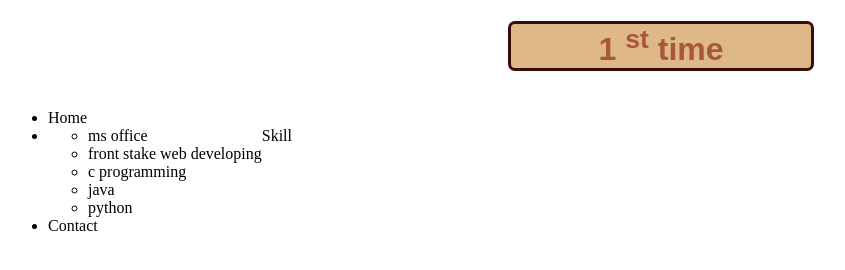
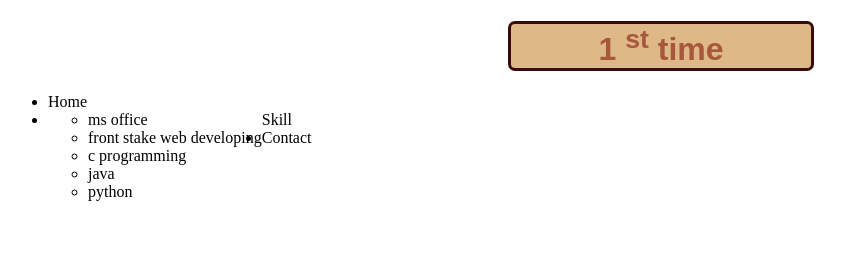
Before and after one commit to arickahamed/my.first.webside, a plain HTML site: page index.html in a window 1280 px wide. Shown: the whole page, without its empty margins (0-845 px from the left). Drawn offline with Linux system fonts and the light colour scheme.

Commit message:
css recover

```diff
--- a/index.html
+++ b/index.html
@@ -9,7 +9,7 @@
     <h1 style="text-align: center; color: rgb(167, 88, 60); background-color: burlywood;font-family: fantasy; border: 3px solid rgb(58, 11, 11);width: 300px;margin-left: 500px;border-radius: 7px;">
         1 <sup>st</sup> time
     </h1>
-    <ul style="float: left;">
+    <ul>
        <li>Home</li>
        <li>Skill
             <ul style="float: left;">
```
